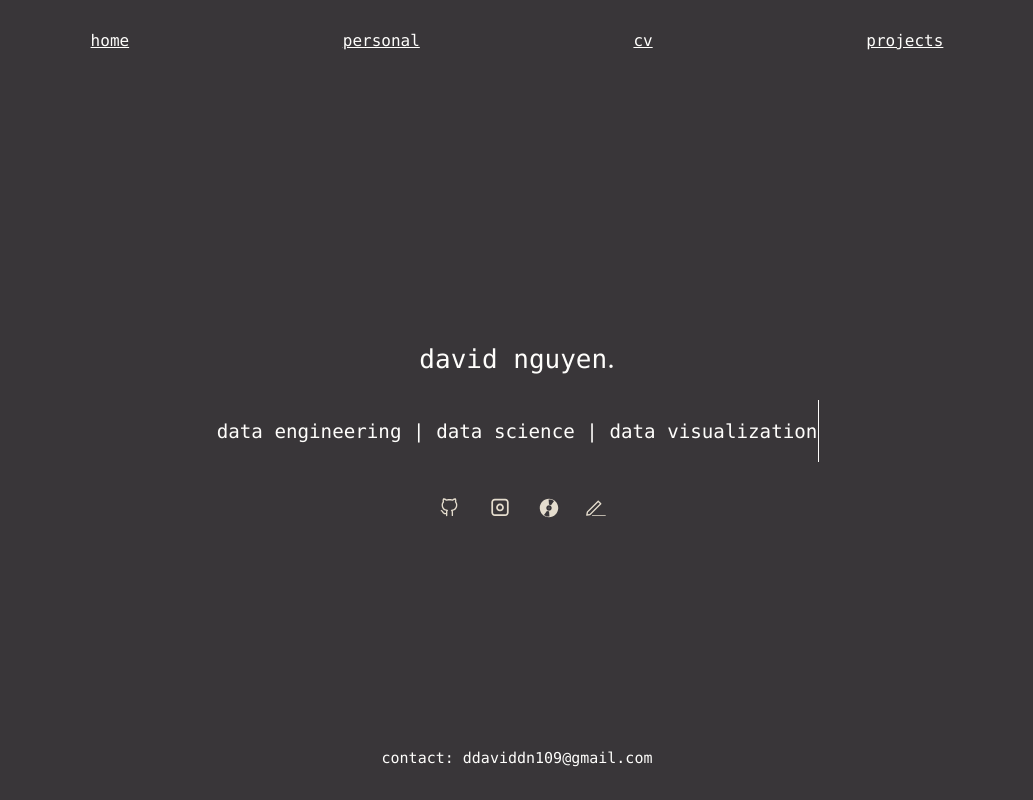
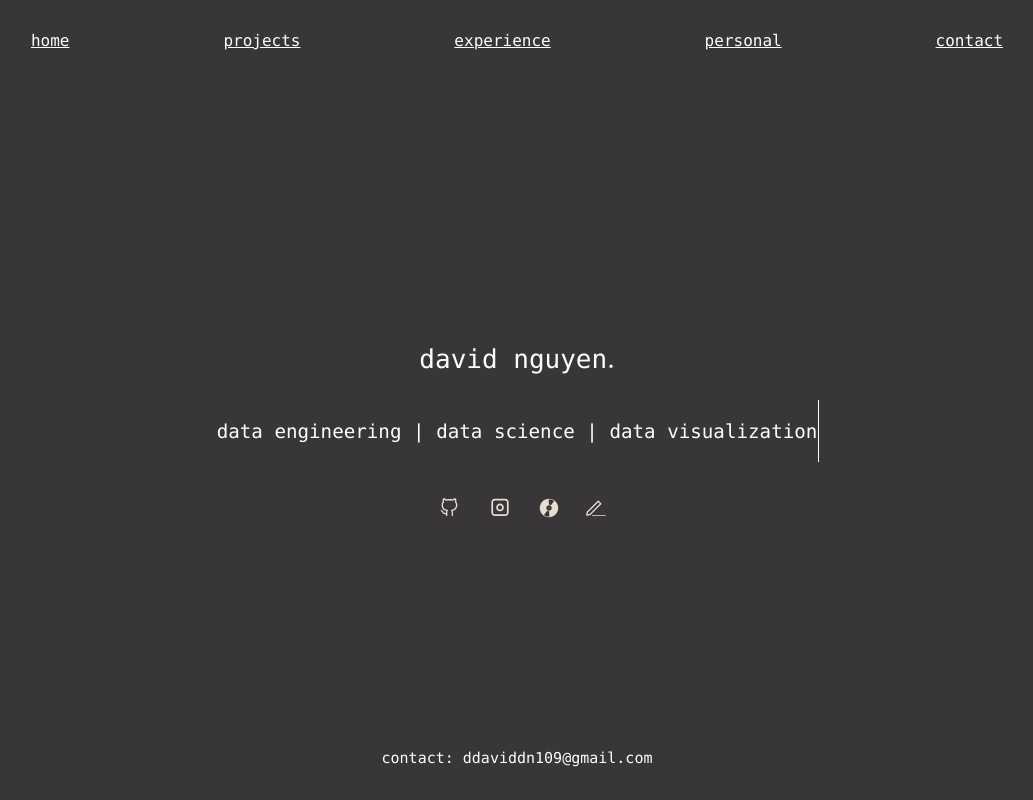
Before and after one commit to ddaviddn/portfolio, a React (Create React App) app: page / in a window 1280 px wide. Shown: the whole page, without its empty margins (123-1156 px from the left). Built offline with nearby package versions, Linux system fonts and the light colour scheme.

Commit message:
Changing header bar.

```diff
--- a/src/components/StaticHeader.js
+++ b/src/components/StaticHeader.js
@@ -12,13 +12,16 @@ function StaticHeader() {
                 <a href={path_var+"/"}>home</a>
             </p>
             <p>
+                <a href={path_var+"/projects"}>projects</a>
+            </p>
+            <p>
+                <a href={path_var+"/cv"}>experience</a>
+            </p>
+            <p>
                 <a href={path_var+"/personal"}>personal</a>
             </p>
             <p>
-                <a href={path_var+"/cv"}>cv</a>
-            </p>
-            <p>
-                <a href={path_var+"/projects"}>projects</a>
+                <a href={path_var+"/projects"}>contact</a>
             </p>
             <></>
         </div>
--- a/src/components/StaticHeaderLight.js
+++ b/src/components/StaticHeaderLight.js
@@ -13,13 +13,16 @@ function StaticHeader() {
                 <a className="App-font-dark" href="/">home</a>
             </p>
             <p>
+                <a className="App-font-dark" href="/projects">projects</a>
+            </p>
+            <p>
+                <a className="App-font-dark" href="/cv">experience</a>
+            </p>
+            <p>
                 <a className="App-font-dark" href="/personal">personal</a>
             </p>
             <p>
-                <a className="App-font-dark" href="/cv">cv</a>
-            </p>
-            <p>
-                <a className="App-font-dark" href="/projects">projects</a>
+                <a className="App-font-dark" href="/projects">contact</a>
             </p>
             <></>
         </div>
```
